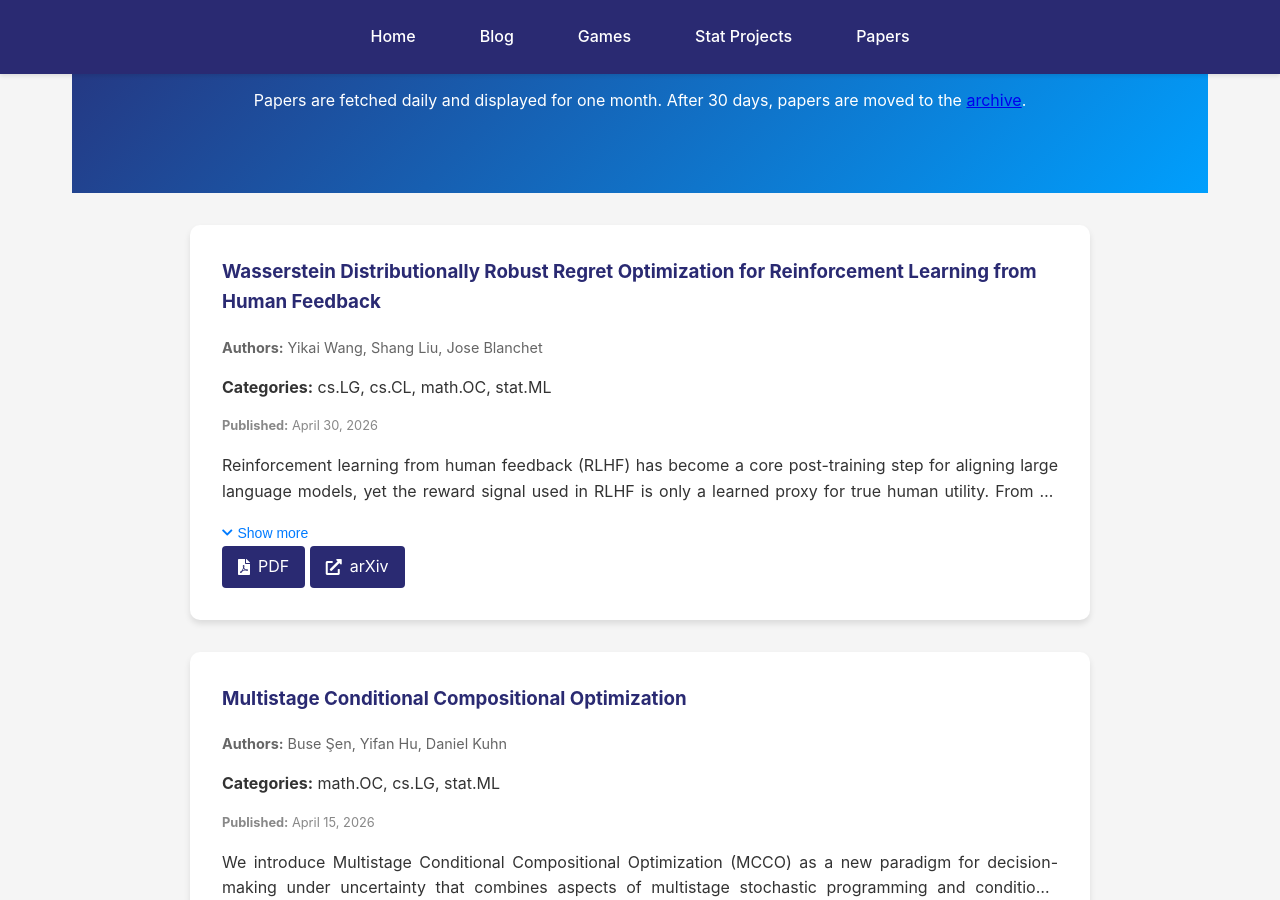
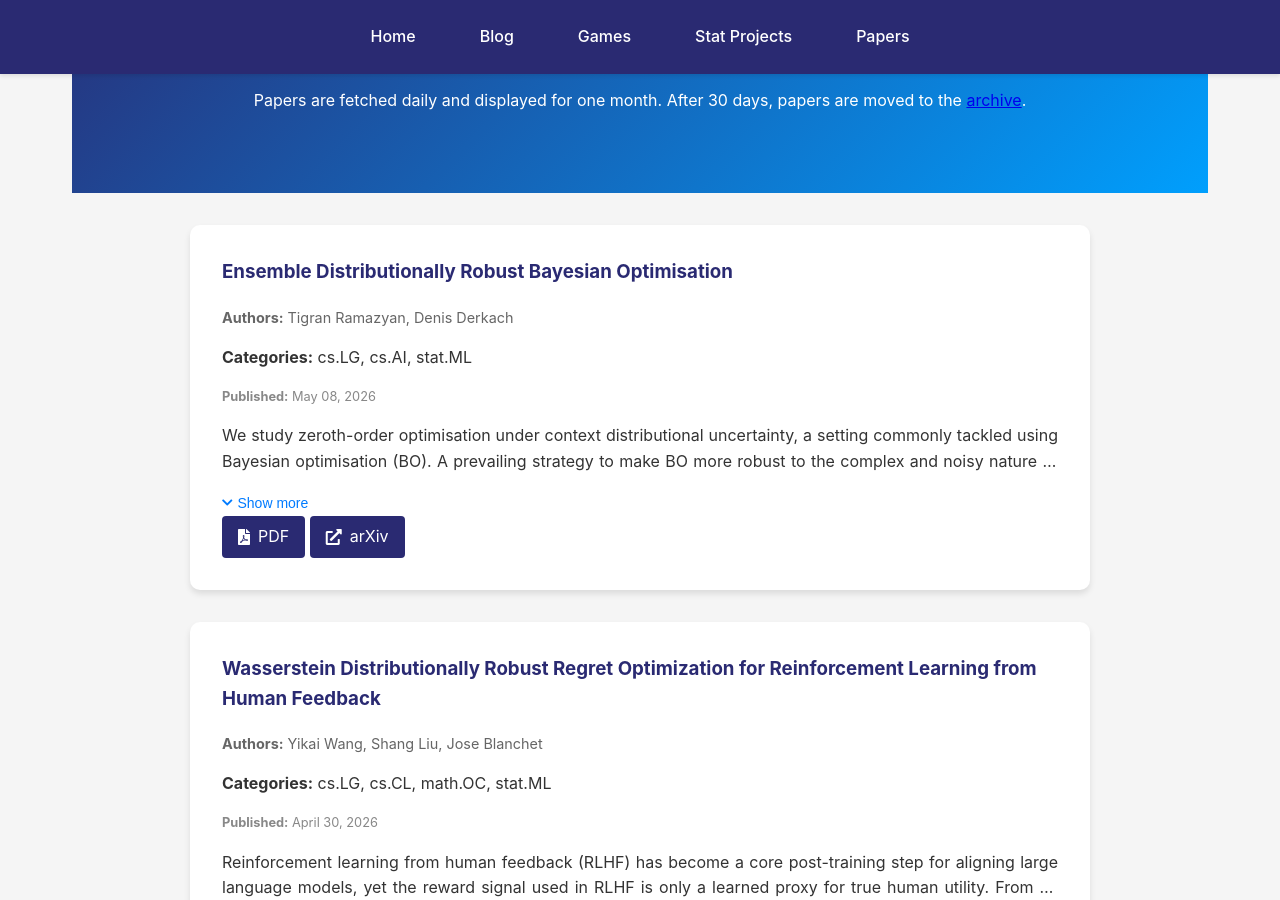
Before and after one commit to kyZhan2002/mypage, a Jekyll site: the page built from papers/index.html, in a window 1280 px wide and 900 px high, scrolled down 304 px. Built offline with Jekyll 4.4.1, drawn with Linux system fonts in a browser that asks for light colours.

Commit message:
Update arXiv papers

```diff
--- a/_data/arxiv_cache.json
+++ b/_data/arxiv_cache.json
@@ -1,6 +1,25 @@
 {
-  "last_fetch_timestamp": 1778381457,
+  "last_fetch_timestamp": 1778469962,
   "papers": [
+    {
+      "arxiv_id": "2605.07565",
+      "title": "Ensemble Distributionally Robust Bayesian Optimisation",
+      "authors": [
+        "Tigran Ramazyan",
+        "Denis Derkach"
+      ],
+      "abstract": "We study zeroth-order optimisation under context distributional uncertainty, a setting commonly tackled using Bayesian optimisation (BO). A prevailing strategy to make BO more robust to the complex and noisy nature of data is to employ an ensemble as the surrogate model, thereby mitigating the weaknesses of any single model. In this study, we propose a novel algorithm for Ensemble Distributionally Robust Bayesian Optimisation that remains computationally tractable while managing continuous context. We obtain theoretical sublinear regret bounds, improving current state-of-the-art results. We show that our method's empirical behaviour aligns with its theoretical guarantees.",
+      "published": "May 08, 2026",
+      "published_raw": "2026-05-08T10:37:10Z",
+      "categories": [
+        "cs.LG",
+        "cs.AI",
+        "stat.ML"
+      ],
+      "pdf_link": "https://arxiv.org/pdf/2605.07565v1",
+      "arxiv_url": "https://arxiv.org/abs/2605.07565v1",
+      "added_timestamp": 1778469962
+    },
     {
       "arxiv_id": "2605.00155",
       "title": "Wasserstein Distributionally Robust Regret Optimization for Reinforcement Learning from Human Feedback",
```
